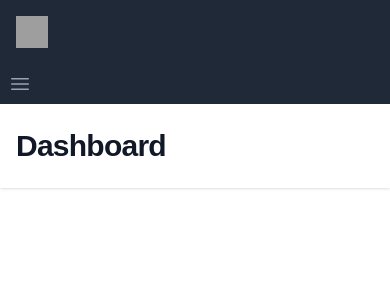
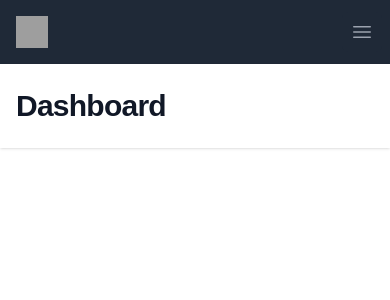
Before and after one commit to 2gbeh/react-playground, a Next.js app: page / in a window 390 px wide. Shown: the top 300 px of the page. Built offline with nearby package versions, Linux system fonts and the light colour scheme; grey boxes are pictures that could not be loaded.

Commit message:
fix(header): dedup drawer menu button

```diff
--- a/components/atoms/avatar-menu/index.tsx
+++ b/components/atoms/avatar-menu/index.tsx
@@ -1,5 +1,6 @@
 import React from "react";
 import { Menu, MenuButton, MenuItem, MenuItems } from "@headlessui/react";
+//
 import { APP } from "@/constants/APP";
 
 interface IProps {}
--- a/components/atoms/drawer/index.tsx
+++ b/components/atoms/drawer/index.tsx
@@ -1,7 +1,7 @@
 import React from "react";
-
+//
 import { DisclosureButton, DisclosurePanel } from "@headlessui/react";
-import { Bars3Icon, BellIcon, XMarkIcon } from "@heroicons/react/24/outline";
+import { BellIcon } from "@heroicons/react/24/outline";
 import { classNames } from "@/utils";
 import { APP } from "@/constants/APP";
 
@@ -11,22 +11,6 @@ const Drawer: React.FC<IProps> = ({}) => {
   console.log("🚀 ~ Drawer");
   // renders
   return (
-    <>
-      <div className="-mr-2 flex md:hidden">
-        {/* Mobile menu button */}
-        <DisclosureButton className="group relative inline-flex items-center justify-center rounded-md bg-gray-800 p-2 text-gray-400 hover:bg-gray-700 hover:text-white focus:outline-none focus:ring-2 focus:ring-white focus:ring-offset-2 focus:ring-offset-gray-800">
-          <span className="absolute -inset-0.5" />
-          <span className="sr-only">Open main menu</span>
-          <Bars3Icon
-            aria-hidden="true"
-            className="block size-6 group-data-[open]:hidden"
-          />
-          <XMarkIcon
-            aria-hidden="true"
-            className="hidden size-6 group-data-[open]:block"
-          />
-        </DisclosureButton>
-      </div>
     <DisclosurePanel className="md:hidden">
       <div className="space-y-1 px-2 pb-3 pt-2 sm:px-3">
         {APP.navigation.map((item) => (
@@ -86,7 +70,6 @@ const Drawer: React.FC<IProps> = ({}) => {
         </div>
       </div>
     </DisclosurePanel>
-    </>
   );
 };
 
--- a/components/atoms/header/index.tsx
+++ b/components/atoms/header/index.tsx
@@ -1,5 +1,6 @@
 import React from "react";
-import { Disclosure } from "@headlessui/react";
+import { Disclosure, DisclosureButton } from "@headlessui/react";
+import { Bars3Icon, XMarkIcon } from "@heroicons/react/24/outline";
 //
 import Logo from "../logo";
 import Navbar from "../navbar";
@@ -21,7 +22,6 @@ const Header: React.FC<IProps> = ({}) => {
               {/* LOGO */}
               <Logo />
             </div>
-
             {/* NAVBAR */}
             <Navbar />
           </div>
@@ -29,10 +29,24 @@ const Header: React.FC<IProps> = ({}) => {
             <div className="ml-4 flex items-center md:ml-6">
               {/* NOTIFICATION MENU */}
               <NotificationMenu />
-
               {/* AVATAR MENU */}
               <AvatarMenu />
             </div>
+          </div>
+          <div className="-mr-2 flex md:hidden">
+            {/* Mobile menu button */}
+            <DisclosureButton className="group relative inline-flex items-center justify-center rounded-md bg-gray-800 p-2 text-gray-400 hover:bg-gray-700 hover:text-white focus:outline-none focus:ring-2 focus:ring-white focus:ring-offset-2 focus:ring-offset-gray-800">
+              <span className="absolute -inset-0.5" />
+              <span className="sr-only">Open main menu</span>
+              <Bars3Icon
+                aria-hidden="true"
+                className="block size-6 group-data-[open]:hidden"
+              />
+              <XMarkIcon
+                aria-hidden="true"
+                className="hidden size-6 group-data-[open]:block"
+              />
+            </DisclosureButton>
           </div>
         </div>
       </div>
--- a/components/atoms/navbar/index.tsx
+++ b/components/atoms/navbar/index.tsx
@@ -1,4 +1,5 @@
 import React from "react";
+//
 import { classNames } from "@/utils";
 import { APP } from "@/constants/APP";
 
--- a/components/atoms/ribbon/index.tsx
+++ b/components/atoms/ribbon/index.tsx
@@ -8,13 +8,13 @@ const Ribbon: React.FC<IProps> = ({ title }) => {
   console.log("🚀 ~ Ribbon");
   // renders
   return (
-    <header className="bg-white shadow">
+    <div className="bg-white shadow">
       <div className="mx-auto max-w-7xl px-4 py-6 sm:px-6 lg:px-8">
         <h1 className="text-3xl font-bold tracking-tight text-gray-900">
           {title}
         </h1>
       </div>
-    </header>
+    </div>
   );
 };
 
```
Lines whose indentation alone changed are shown as unchanged.
